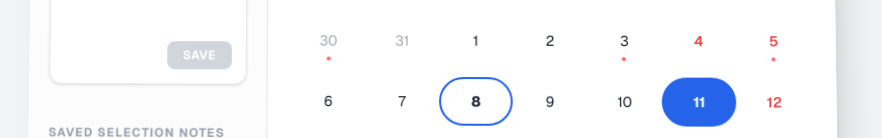
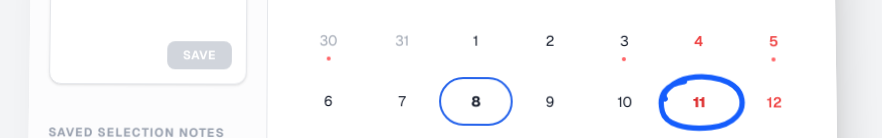
Before and after one commit to Shashank0701-byte/Calendar_app, a Next.js app: page / in a window 1280 px wide. Both pictures are taken after a click on the button "11". Shown: the part 662-800 px from the top of the page, without its empty margins (211-1093 px from the left). Built offline with nearby package versions, Linux system fonts and the light colour scheme.

Commit message:
feat: Red Persistent Markers - Blue Temporary Markers - The Eraser Animation

```diff
--- a/components/calendar/CalendarGrid.tsx
+++ b/components/calendar/CalendarGrid.tsx
@@ -11,6 +11,7 @@ interface CalendarGridProps {
   isStart: (iso: string) => boolean;
   isEnd: (iso: string) => boolean;
   isSingle: (iso: string) => boolean;
+  hasNote: (iso: string) => boolean;
 }
 
 export function CalendarGrid({
@@ -20,7 +21,8 @@ export function CalendarGrid({
   isInRange,
   isStart,
   isEnd,
-  isSingle
+  isSingle,
+  hasNote
 }: CalendarGridProps) {
   return (
     <div className="p-4 sm:p-6 bg-white flex-grow">
@@ -46,6 +48,7 @@ export function CalendarGrid({
               isEnd={isEnd(day.isoString)}
               isInRange={isInRange(day.isoString)}
               isSingle={isSingle(day.isoString)}
+              hasNote={hasNote(day.isoString)}
               onClick={handleDateClick}
               holidayName={HOLIDAYS[day.isoString]}
             />
--- a/components/calendar/CalendarShell.tsx
+++ b/components/calendar/CalendarShell.tsx
@@ -51,6 +51,19 @@ export function CalendarShell() {
   }, [nextMonth, prevMonth]);
 
   const selectedHoliday = startDate ? HOLIDAYS[startDate] : undefined;
+
+  const hasNoteForDay = useCallback((iso: string) => {
+    return notes.some(n => {
+      const dayDate = new Date(iso);
+      dayDate.setHours(0, 0, 0, 0);
+      const start = new Date(n.startDate);
+      start.setHours(0, 0, 0, 0);
+      if (!n.endDate) return dayDate.getTime() === start.getTime();
+      const end = new Date(n.endDate);
+      end.setHours(0, 0, 0, 0);
+      return dayDate.getTime() >= start.getTime() && dayDate.getTime() <= end.getTime();
+    });
+  }, [notes]);
 
   // Global Keyboard Navigation for Month Switching
   React.useEffect(() => {
@@ -138,6 +151,7 @@ export function CalendarShell() {
                   isStart={isStart}
                   isEnd={isEnd}
                   isSingle={isSingle}
+                  hasNote={hasNoteForDay}
                 />
               </div>
 
--- a/components/calendar/DayCell.tsx
+++ b/components/calendar/DayCell.tsx
@@ -1,4 +1,4 @@
-import React from 'react';
+import React, { useState, useEffect } from 'react';
 import { CalendarDay } from './useCalendar';
 
 interface DayCellProps {
@@ -7,6 +7,7 @@ interface DayCellProps {
   isEnd: boolean;
   isInRange: boolean;
   isSingle: boolean;
+  hasNote?: boolean;
   staggerIndex: number;
   monthKey: string;
   onClick: (dateStr: string, shiftKey: boolean) => void;
@@ -19,11 +20,28 @@ export function DayCell({
   isEnd,
   isInRange,
   isSingle,
+  hasNote = false,
   staggerIndex,
   monthKey,
   onClick,
   holidayName
 }: DayCellProps) {
+  const [showCircle, setShowCircle] = useState(hasNote);
+  const [isErasing, setIsErasing] = useState(false);
+
+  useEffect(() => {
+    if (hasNote && !showCircle) {
+      setShowCircle(true);
+      setIsErasing(false);
+    } else if (!hasNote && showCircle && !isErasing) {
+      setIsErasing(true);
+      setTimeout(() => {
+        setIsErasing(false);
+        setShowCircle(false);
+      }, 350);
+    }
+  }, [hasNote, showCircle, isErasing]);
+
   // Compute classes based on visual states defined in skills mapping
   const classes = [
     'day-cell',
@@ -59,15 +77,32 @@ export function DayCell({
     <button
       key={monthKey}
       onClick={(e) => onClick(day.isoString, e.shiftKey)}
-      className={`${classes.join(' ')} day-cell-enter`}
+      className={`${classes.join(' ')} day-cell-enter relative`}
       style={{ '--stagger-delay': `${staggerIndex * 15}ms` } as React.CSSProperties}
       aria-label={label}
       aria-pressed={isStart || isEnd || isSingle}
       title={holidayName || label}
       disabled={day.isOverflow}
     >
-      <span className="z-10">{day.date.getDate()}</span>
-      {holidayName && !isStart && !isEnd && !isSingle && (
+      <span className="z-10 relative">{day.date.getDate()}</span>
+
+      {/* Hand-drawn SVG marker */}
+      {(isSingle || showCircle || isErasing) && (
+        <svg className={`absolute inset-0 w-full h-full scale-[1.3] pointer-events-none ${hasNote || showCircle ? 'text-red-600' : 'text-blue-600'}`} viewBox="0 0 100 100" preserveAspectRatio="none">
+          <path
+            d="M 35,18 C 15,22 8,40 12,65 C 15,85 35,94 62,90 C 85,86 98,65 93,40 C 88,15 60,6 40,12 C 25,16 10,35 15,45"
+            fill="none"
+            stroke="currentColor"
+            strokeWidth="4"
+            strokeLinecap="round"
+            vectorEffect="non-scaling-stroke"
+            className={isErasing ? 'erase-line' : 'hand-drawn-line'}
+            pathLength="1"
+          />
+        </svg>
+      )}
+
+      {holidayName && !isStart && !isEnd && !isSingle && !showCircle && (
         <span className="absolute bottom-1 w-1 h-1 rounded-full bg-red-400"></span>
       )}
     </button>
--- a/components/calendar/calendar.css
+++ b/components/calendar/calendar.css
@@ -181,16 +181,44 @@
   }
 }
 
-/* Selection classes override with bounce animation */
-.day--start, .day--end, .day--single {
+/* Selection classes override */
+.day--start, .day--end {
   background-color: var(--cal-accent);
   color: white;
   border-radius: 9999px;
   font-weight: 700;
 }
 
+/* Make single date highly custom */
+.day--single {
+  color: #DC2626; /* Hand-drawn red text */
+  font-weight: 800;
+  position: relative;
+}
+
+/* Hand-Drawn SVG Line Animation */
+.hand-drawn-line {
+  stroke-dasharray: 1;
+  stroke-dashoffset: 1;
+  animation: drawCircle 350ms cubic-bezier(0.2, 0.8, 0.2, 1) forwards;
+}
+
+@keyframes drawCircle {
+  to { stroke-dashoffset: 0; }
+}
+
+.erase-line {
+  stroke-dasharray: 1;
+  stroke-dashoffset: 0;
+  animation: eraseCircle 350ms cubic-bezier(0.8, 0, 0.2, 1) forwards;
+}
+
+@keyframes eraseCircle {
+  to { stroke-dashoffset: -1; }
+}
+
 @media (prefers-reduced-motion: no-preference) {
-  .day--start, .day--end, .day--single {
+  .day--start, .day--end {
     animation: bounceSelect 300ms cubic-bezier(0.175, 0.885, 0.32, 1.275) forwards;
   }
 }
```
